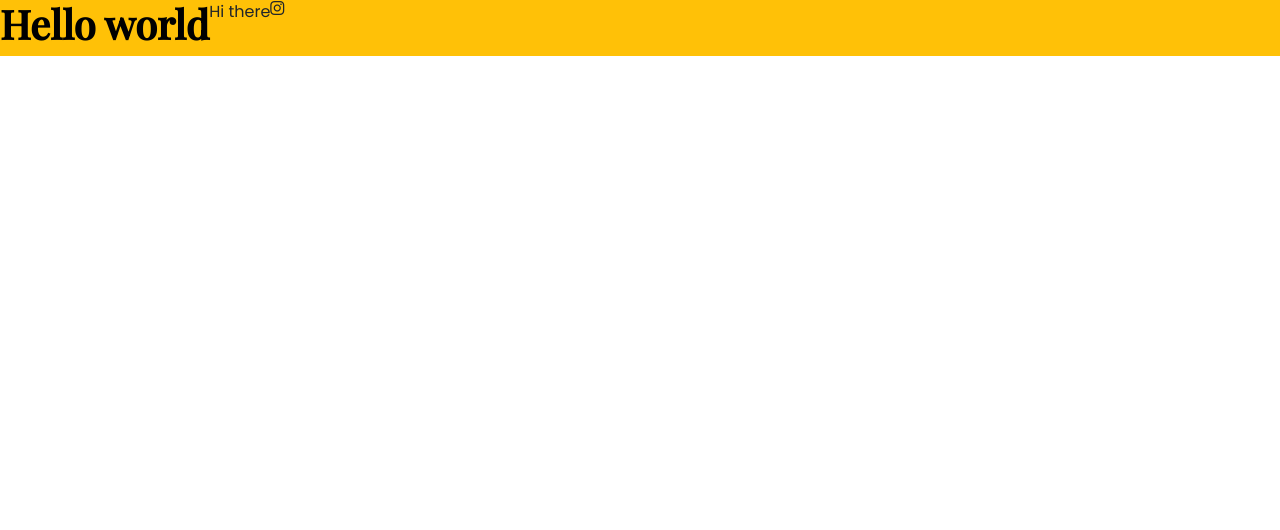
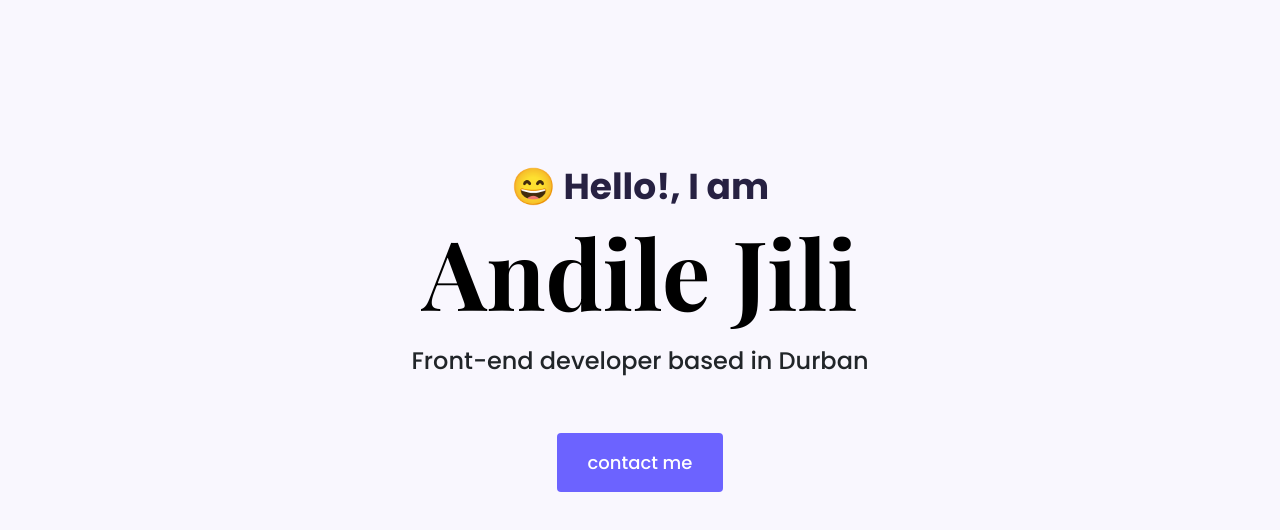
Before and after one commit to Andile-1/portfolio-project, a plain HTML site: page index.html in a window 1280 px wide. Drawn offline with nearby package versions, Linux system fonts and the light colour scheme.

Commit message:
injected bootstrap, more css and html

```diff
--- a/index.html
+++ b/index.html
@@ -1,37 +1,38 @@
 <!DOCTYPE html>
 <html lang="en">
   <head>
+    <meta charset="UTF-8" />
+    <meta http-equiv="X-UA-Compatible" content="IE=edge" />
     <link
-      href="https://cdn.jsdelivr.net/npm/bootstrap@5.3.2/dist/css/bootstrap.min.css"
+      href="https://cdn.jsdelivr.net/npm/bootstrap@5.0.0-beta2/dist/css/bootstrap.min.css"
       rel="stylesheet"
-      integrity="sha384-T3c6CoIi6uLrA9TneNEoa7RxnatzjcDSCmG1MXxSR1GAsXEV/Dwwykc2MPK8M2HN"
+      integrity="sha384-BmbxuPwQa2lc/FVzBcNJ7UAyJxM6wuqIj61tLrc4wSX0szH/Ev+nYRRuWlolflfl"
       crossorigin="anonymous"
     />
     <script
-      src="https://cdn.jsdelivr.net/npm/bootstrap@5.3.2/dist/js/bootstrap.bundle.min.js"
-      integrity="sha384-C6RzsynM9kWDrMNeT87bh95OGNyZPhcTNXj1NW7RuBCsyN/o0jlpcV8Qyq46cDfL"
+      src="https://cdn.jsdelivr.net/npm/bootstrap@5.0.0-beta2/dist/js/bootstrap.bundle.min.js"
+      integrity="sha384-b5kHyXgcpbZJO/tY9Ul7kGkf1S0CWuKcCD38l8YkeH8z8QjE0GmW1gYU5S9FOnJ0"
       crossorigin="anonymous"
     ></script>
-    <link rel="preconnect" href="https://fonts.googleapis.com" />
-    <link rel="preconnect" href="https://fonts.gstatic.com" crossorigin />
+    <script
+      src="https://kit.fontawesome.com/ddc3ee268a.js"
+      crossorigin="anonymous"
+    ></script>
+    <link rel="preconnect" href="https://fonts.gstatic.com" />
     <link
-      href="https://fonts.googleapis.com/css2?family=Playfair+Display:wght@500&family=Poppins&display=swap"
+      href="https://fonts.googleapis.com/css2?family=Playfair+Display:wght@700&family=Poppins:wght@500;700&display=swap"
       rel="stylesheet"
     />
-    <script
-      src="https://kit.fontawesome.com/38139e0522.js"
-      crossorigin="anonymous"
-    ></script>
-    <meta charset="UTF-8" />
+    <link rel="stylesheet" href="src/style.css" />
     <meta name="viewport" content="width=device-width, initial-scale=1.0" />
-    <link rel="stylesheet" href="src/style.css" />
     <title>Portfolio</title>
   </head>
   <body>
-    <div class="d-flex bg-warning">
-      <h1>Hello world</h1>
-      <p>Hi there</p>
-      <i class="fab fa-instagram" aria-hidden="true"></i>
+    <div class="hero">
+      <p>😄 Hello!, I am</p>
+      <h1>Andile Jili</h1>
+      <h2 class="mb-5">Front-end developer based in Durban</h2>
+      <a href="#" class="btn btn-branding">contact me</a>
     </div>
   </body>
 </html>
--- a/src/style.css
+++ b/src/style.css
@@ -1,9 +1,48 @@
-h1 {
+:root {
+  --branding-color: #6c63ff;
+  --heading-font-family: "playfair display", serif;
+  --default-font-family: "Poppins", sans-serif;
+  --secondary-background-color: #f9f7fe;
+}
+body {
+  font-family: var(--default-font-family);
+}
+
+h1,
+h3,
+h4,
+h5,
+h6 {
   color: #000;
-  font-family: "playfair display", serif;
+  font-size: 96px;
+  font-family: var(--heading-font-family);
   font-weight: bold;
 }
 p {
-  font-family: "Poppins", sans-serif;
   font-weight: normal;
 }
+.hero {
+  background-color: var(--secondary-background-color);
+  text-align: center;
+  padding: 160px 0;
+}
+.hero p {
+  font-weight: bold;
+  font-size: 36px;
+  margin: 0;
+  color: #272142;
+}
+.hero h2 {
+  font-family: var(--default-font-family);
+  font-weight: normal;
+  font-size: 24px;
+  line-height: 2;
+}
+.btn-branding {
+  background-color: var(--branding-color);
+  border-radius: 4px;
+  color: white;
+  font-size: 18px;
+  line-height: 27px;
+  padding: 15px 30px;
+}
```
